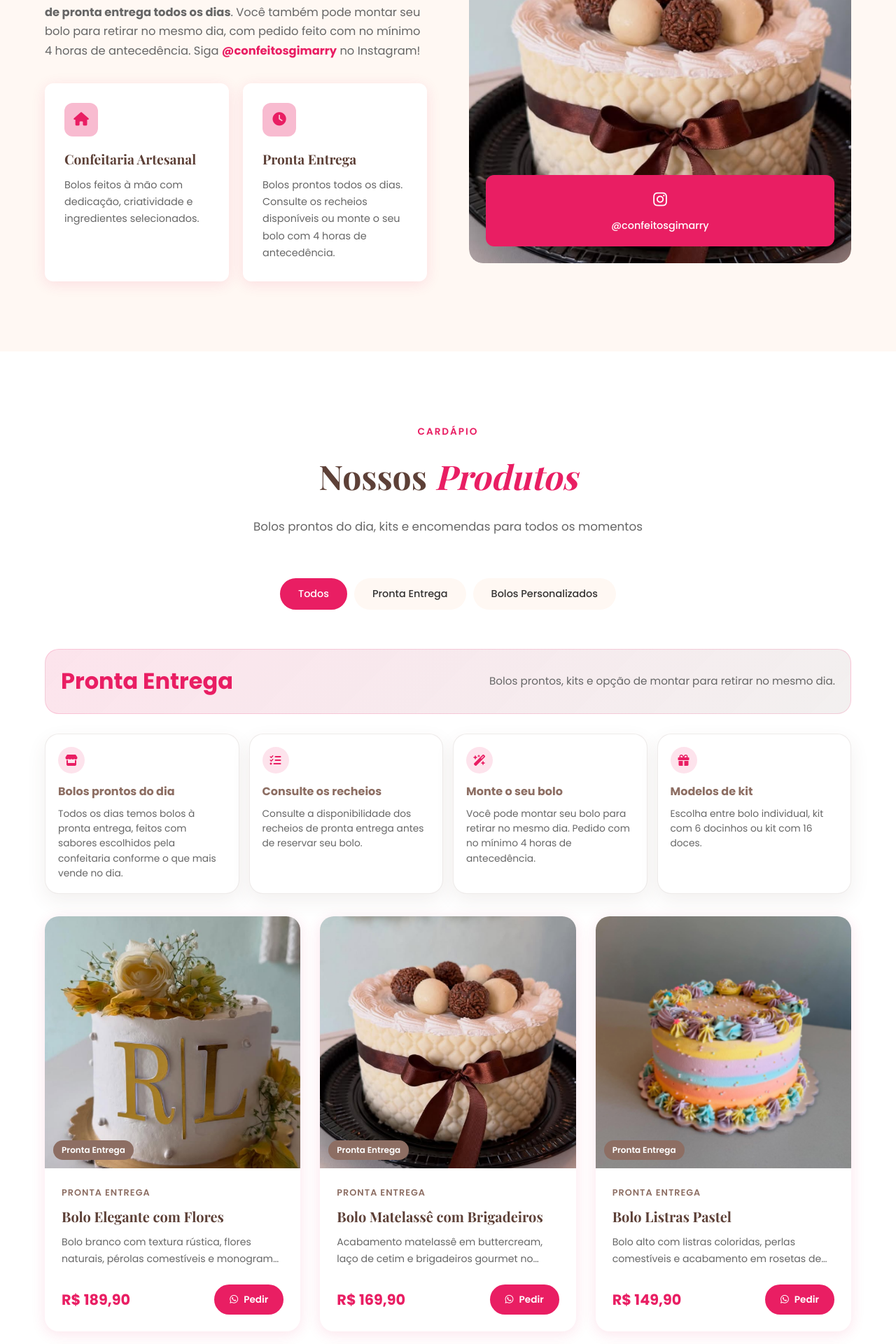
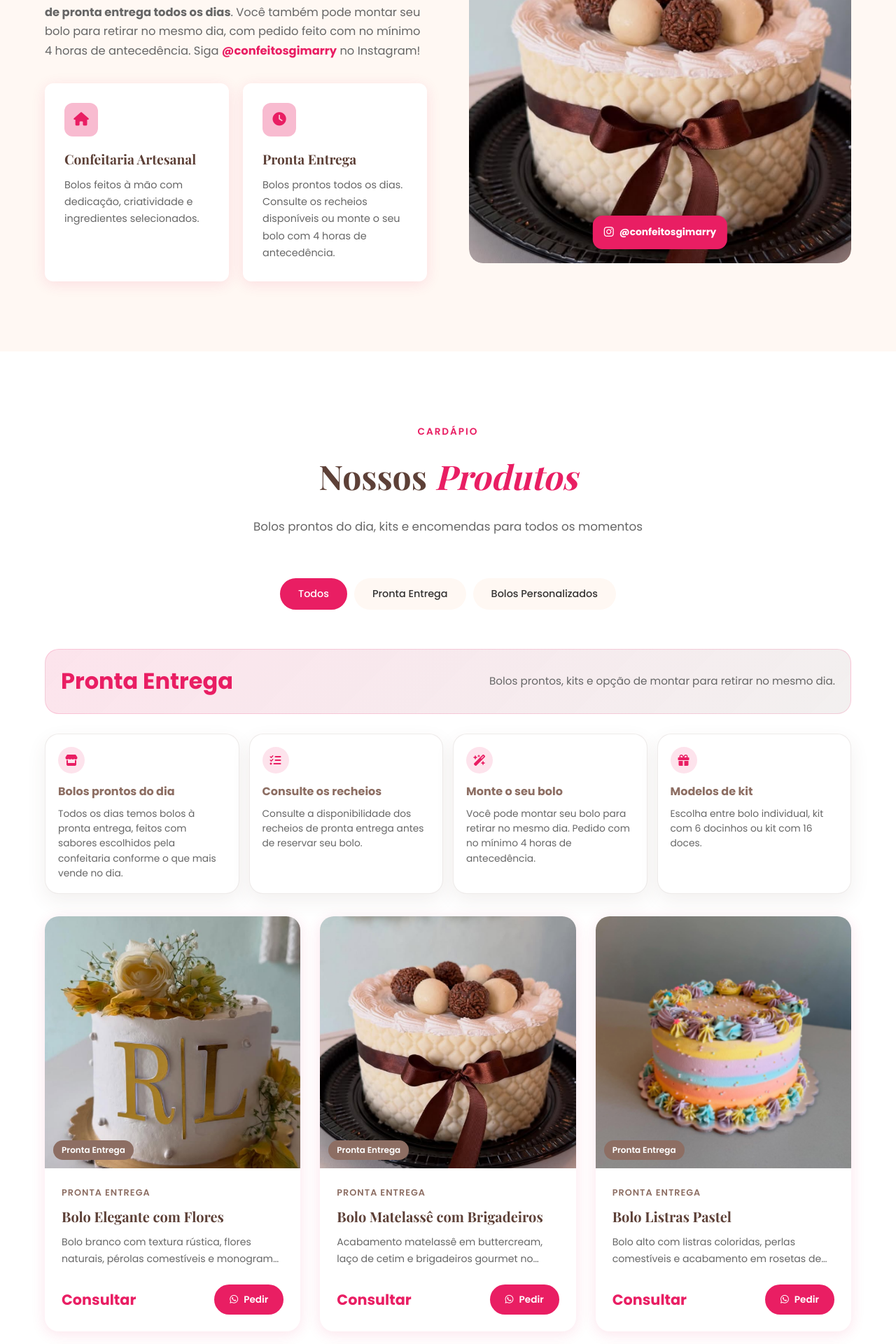
Before and after one commit to Sthevan23/confeitaria, a PHP site: page / in a window 1280 px wide. Shown: the part 1395-3315 px from the top of the page at 70% size. Run offline with PHP 8.4, Linux system fonts and the light colour scheme; some web fonts are replaced.

Commit message:
adc mudancas

```diff
--- a/index.html
+++ b/index.html
@@ -83,7 +83,7 @@
         <div class="hero__story" id="hero-story">
           <p>Tudo começou como um complemento de salário, uma vontade de passar mais tempo com a minha filha e sem muita pretensão, mas o que fazemos com o coração o universo dá um jeito de fazer dar certo.</p>
           <p>Alguns anos depois estamos aqui com muita gratidão, continuando a fazer cada bolo com todo carinho e respeito, pois sabemos que estamos levando alegria em forma de bolo.</p>
-          <p>Só tenho a agradecer cada cliente que confia no meu trabalho e a várias que estão comigo desde o começo <span class="hero__hearts">♥ ♥</span></p>
+          <p>Só tenho a agradecer cada cliente que confia no meu trabalho e a várias que estão comigo desde o começo <span class="hero__hearts">♥ </span></p>
         </div>
         <div class="hero__actions">
           <a href="#produtos" class="btn btn--primary btn--lg"><i class="fas fa-book-open"></i> Ver Cardápio</a>
@@ -109,7 +109,7 @@
         <div class="sobre__grid">
           <div class="sobre__content reveal">
             <p class="sobre__text" id="sobre-text1">A <strong>Gimarry Bolos e Doces</strong> é uma confeitaria artesanal dedicada a criar bolos que vão muito além do sabor — são memórias afetivas em forma de doce.</p>
-            <p class="sobre__text" id="sobre-text2">Trabalhamos com bolos personalizados, doces especiais e <strong>bolos de pronta entrega todos os dias</strong>. Você também pode montar seu bolo para retirar no mesmo dia, com pedido feito com no mínimo 4 horas de antecedência. Siga <strong>@confeitosgimarry</strong> no Instagram!</p>
+            <p class="sobre__text" id="sobre-text2">Trabalhamos com bolos personalizados, doces especiais e <strong>bolos de pronta entrega todos os dias</strong>. Você também pode montar seu bolo para retirar no mesmo dia, com pedido feito com no mínimo 1 hora e 30 min de antecedência. Siga <strong>@confeitosgimarry</strong> no Instagram!</p>
 
             <div class="sobre__cards">
               <div class="sobre__card">
@@ -165,8 +165,8 @@
               <h3 class="product-card__name">Bolo Elegante com Flores</h3>
               <p class="product-card__desc">Bolo branco com textura rústica, flores naturais, pérolas comestíveis e monograma dourado personalizado.</p>
               <div class="product-card__footer">
-                <span class="product-card__price">R$ 189,90</span>
-                <a href="#" class="btn btn--primary btn--sm btn-pedir" data-product="Bolo Elegante com Flores" data-price="189.90" target="_blank" rel="noopener"><i class="fab fa-whatsapp"></i> Pedir</a>
+                <span class="product-card__price">Consultar</span>
+                <a href="#" class="btn btn--primary btn--sm btn-pedir" data-product="Bolo Elegante com Flores" data-price="0" target="_blank" rel="noopener"><i class="fab fa-whatsapp"></i> Pedir</a>
               </div>
             </div>
           </article>
@@ -181,8 +181,8 @@
               <h3 class="product-card__name">Bolo Matelassê com Brigadeiros</h3>
               <p class="product-card__desc">Acabamento matelassê em buttercream, laço de cetim e brigadeiros gourmet no topo.</p>
               <div class="product-card__footer">
-                <span class="product-card__price">R$ 169,90</span>
-                <a href="#" class="btn btn--primary btn--sm btn-pedir" data-product="Bolo Matelassê com Brigadeiros" data-price="169.90" target="_blank" rel="noopener"><i class="fab fa-whatsapp"></i> Pedir</a>
+                <span class="product-card__price">Consultar</span>
+                <a href="#" class="btn btn--primary btn--sm btn-pedir" data-product="Bolo Matelassê com Brigadeiros" data-price="0" target="_blank" rel="noopener"><i class="fab fa-whatsapp"></i> Pedir</a>
               </div>
             </div>
           </article>
@@ -197,8 +197,8 @@
               <h3 class="product-card__name">Bolo Listras Pastel</h3>
               <p class="product-card__desc">Bolo alto com listras coloridas, perlas comestíveis e acabamento em rosetas de buttercream.</p>
               <div class="product-card__footer">
-                <span class="product-card__price">R$ 149,90</span>
-                <a href="#" class="btn btn--primary btn--sm btn-pedir" data-product="Bolo Listras Pastel" data-price="149.90" target="_blank" rel="noopener"><i class="fab fa-whatsapp"></i> Pedir</a>
+                <span class="product-card__price">Consultar</span>
+                <a href="#" class="btn btn--primary btn--sm btn-pedir" data-product="Bolo Listras Pastel" data-price="0" target="_blank" rel="noopener"><i class="fab fa-whatsapp"></i> Pedir</a>
               </div>
             </div>
           </article>
@@ -213,8 +213,8 @@
               <h3 class="product-card__name">Bolo Parabéns</h3>
               <p class="product-card__desc">Bolo da Linha Celebre, ideal para comemorações rápidas. Serve aproximadamente 7 fatias.</p>
               <div class="product-card__footer">
-                <span class="product-card__price">R$ 65,00</span>
-                <a href="#" class="btn btn--primary btn--sm btn-pedir" data-product="Bolo Parabéns - Linha Celebre" data-price="65.00" target="_blank" rel="noopener"><i class="fab fa-whatsapp"></i> Pedir</a>
+                <span class="product-card__price">Consultar</span>
+                <a href="#" class="btn btn--primary btn--sm btn-pedir" data-product="Bolo Parabéns - Linha Celebre" data-price="0" target="_blank" rel="noopener"><i class="fab fa-whatsapp"></i> Pedir</a>
               </div>
             </div>
           </article>
@@ -229,8 +229,8 @@
               <h3 class="product-card__name">Bolo Comemore</h3>
               <p class="product-card__desc">Bolo da Linha Celebre com acabamento especial. Serve aproximadamente 9 fatias.</p>
               <div class="product-card__footer">
-                <span class="product-card__price">R$ 75,00</span>
-                <a href="#" class="btn btn--primary btn--sm btn-pedir" data-product="Bolo Comemore - Linha Celebre" data-price="75.00" target="_blank" rel="noopener"><i class="fab fa-whatsapp"></i> Pedir</a>
+                <span class="product-card__price">Consultar</span>
+                <a href="#" class="btn btn--primary btn--sm btn-pedir" data-product="Bolo Comemore - Linha Celebre" data-price="0" target="_blank" rel="noopener"><i class="fab fa-whatsapp"></i> Pedir</a>
               </div>
             </div>
           </article>
@@ -245,8 +245,8 @@
               <h3 class="product-card__name">Bolo Celebrar</h3>
               <p class="product-card__desc">Bolo da Linha Celebre para celebrações especiais. Serve aproximadamente 13 fatias.</p>
               <div class="product-card__footer">
-                <span class="product-card__price">R$ 95,00</span>
-                <a href="#" class="btn btn--primary btn--sm btn-pedir" data-product="Bolo Celebrar - Linha Celebre" data-price="95.00" target="_blank" rel="noopener"><i class="fab fa-whatsapp"></i> Pedir</a>
+                <span class="product-card__price">Consultar</span>
+                <a href="#" class="btn btn--primary btn--sm btn-pedir" data-product="Bolo Celebrar - Linha Celebre" data-price="0" target="_blank" rel="noopener"><i class="fab fa-whatsapp"></i> Pedir</a>
               </div>
             </div>
           </article>
@@ -260,8 +260,8 @@
               <h3 class="product-card__name">Bento Cake na Marmita</h3>
               <p class="product-card__desc">Bento cake personalizado na marmita. Sugestão: 2 a 3 fatias, peso aproximado de 300g.</p>
               <div class="product-card__footer">
-                <span class="product-card__price">R$ 40,00</span>
-                <a href="#" class="btn btn--primary btn--sm btn-pedir" data-product="Bento Cake na Marmita" data-price="40.00" target="_blank" rel="noopener"><i class="fab fa-whatsapp"></i> Pedir</a>
+                <span class="product-card__price">Consultar</span>
+                <a href="#" class="btn btn--primary btn--sm btn-pedir" data-product="Bento Cake na Marmita" data-price="0" target="_blank" rel="noopener"><i class="fab fa-whatsapp"></i> Pedir</a>
               </div>
             </div>
           </article>
@@ -275,8 +275,8 @@
               <h3 class="product-card__name">Kit Bento + 6 Doces</h3>
               <p class="product-card__desc">Bento cake personalizado acompanhado de 6 docinhos sortidos.</p>
               <div class="product-card__footer">
-                <span class="product-card__price">R$ 55,00</span>
-                <a href="#" class="btn btn--primary btn--sm btn-pedir" data-product="Kit Bento + 6 Doces" data-price="55.00" target="_blank" rel="noopener"><i class="fab fa-whatsapp"></i> Pedir</a>
+                <span class="product-card__price">Consultar</span>
+                <a href="#" class="btn btn--primary btn--sm btn-pedir" data-product="Kit Bento + 6 Doces" data-price="0" target="_blank" rel="noopener"><i class="fab fa-whatsapp"></i> Pedir</a>
               </div>
             </div>
           </article>
@@ -290,8 +290,8 @@
               <h3 class="product-card__name">Kit Bento Cake + 16 Doces</h3>
               <p class="product-card__desc">Kit especial com bento cake personalizado e 16 docinhos para presentear ou comemorar.</p>
               <div class="product-card__footer">
-                <span class="product-card__price">R$ 65,00</span>
-                <a href="#" class="btn btn--primary btn--sm btn-pedir" data-product="Kit Bento Cake + 16 Doces" data-price="65.00" target="_blank" rel="noopener"><i class="fab fa-whatsapp"></i> Pedir</a>
+                <span class="product-card__price">Consultar</span>
+                <a href="#" class="btn btn--primary btn--sm btn-pedir" data-product="Kit Bento Cake + 16 Doces" data-price="0" target="_blank" rel="noopener"><i class="fab fa-whatsapp"></i> Pedir</a>
               </div>
             </div>
           </article>
@@ -306,8 +306,8 @@
               <h3 class="product-card__name">Bolo Temático Bob Esponja</h3>
               <p class="product-card__desc">Bolo personalizado com tema Bob Esponja, topo com nome e idade. Ideal para festas infantis.</p>
               <div class="product-card__footer">
-                <span class="product-card__price">R$ 199,90</span>
-                <a href="#" class="btn btn--primary btn--sm btn-pedir" data-product="Bolo Temático Bob Esponja" data-price="199.90" target="_blank" rel="noopener"><i class="fab fa-whatsapp"></i> Pedir</a>
+                <span class="product-card__price">Consultar</span>
+                <a href="#" class="btn btn--primary btn--sm btn-pedir" data-product="Bolo Temático Bob Esponja" data-price="0" target="_blank" rel="noopener"><i class="fab fa-whatsapp"></i> Pedir</a>
               </div>
             </div>
           </article>
@@ -322,8 +322,8 @@
               <h3 class="product-card__name">Bolo Mesversário Super Mario</h3>
               <p class="product-card__desc">Bolo temático Super Mario para mesversário, com nome personalizado e detalhes em pasta.</p>
               <div class="product-card__footer">
-                <span class="product-card__price">R$ 129,90</span>
-                <a href="#" class="btn btn--primary btn--sm btn-pedir" data-product="Bolo Mesversário Super Mario" data-price="129.90" target="_blank" rel="noopener"><i class="fab fa-whatsapp"></i> Pedir</a>
+                <span class="product-card__price">Consultar</span>
+                <a href="#" class="btn btn--primary btn--sm btn-pedir" data-product="Bolo Mesversário Super Mario" data-price="0" target="_blank" rel="noopener"><i class="fab fa-whatsapp"></i> Pedir</a>
               </div>
             </div>
           </article>
@@ -337,8 +337,8 @@
               <h3 class="product-card__name">Bolo Temático Barril</h3>
               <p class="product-card__desc">Bolo personalizado em formato de barril com tema exclusivo, ideal para festas adultas.</p>
               <div class="product-card__footer">
-                <span class="product-card__price">R$ 249,90</span>
-                <a href="#" class="btn btn--primary btn--sm btn-pedir" data-product="Bolo Temático Barril" data-price="249.90" target="_blank" rel="noopener"><i class="fab fa-whatsapp"></i> Pedir</a>
+                <span class="product-card__price">Consultar</span>
+                <a href="#" class="btn btn--primary btn--sm btn-pedir" data-product="Bolo Temático Barril" data-price="0" target="_blank" rel="noopener"><i class="fab fa-whatsapp"></i> Pedir</a>
               </div>
             </div>
           </article>
@@ -697,7 +697,7 @@
   </button>
 
   <!-- Scripts -->
-  <script src="js/storage.js"></script>
-  <script src="script.js"></script>
+  <script src="js/storage.js?v=16"></script>
+  <script src="script.js?v=16"></script>
 </body>
 </html>
--- a/style.css
+++ b/style.css
@@ -618,26 +618,33 @@ em {
 
 .sobre__image-badge {
   position: absolute;
-  bottom: 24px;
-  left: 24px;
-  right: 24px;
+  bottom: 20px;
+  left: 50%;
+  right: auto;
+  transform: translateX(-50%);
+  width: max-content;
+  max-width: calc(100% - 48px);
   background: var(--rosa-escuro);
   color: var(--branco);
-  padding: 16px 20px;
-  border-radius: var(--radius);
+  padding: 10px 16px;
+  border-radius: 14px;
   text-align: center;
 }
 
 .sobre__image-badge strong {
-  display: block;
-  font-size: 1.4rem;
-  margin-bottom: 4px;
+  display: inline-flex;
+  font-size: 1rem;
+  margin-bottom: 0;
 }
 
 .sobre__image-badge a {
   color: var(--branco);
-  display: block;
+  display: inline-flex;
+  align-items: center;
+  justify-content: center;
+  gap: 8px;
   transition: var(--transicao);
+  white-space: nowrap;
 }
 
 .sobre__image-badge a:hover {
@@ -646,8 +653,8 @@ em {
 }
 
 .sobre__image-badge span {
-  font-size: 0.9rem;
-  font-weight: 500;
+  font-size: 0.86rem;
+  font-weight: 700;
 }
 
 .sobre__insta-link {
```
Also changed, not shown: js/storage.js (+17 -13 lines), script.js (+21 -9 lines).
